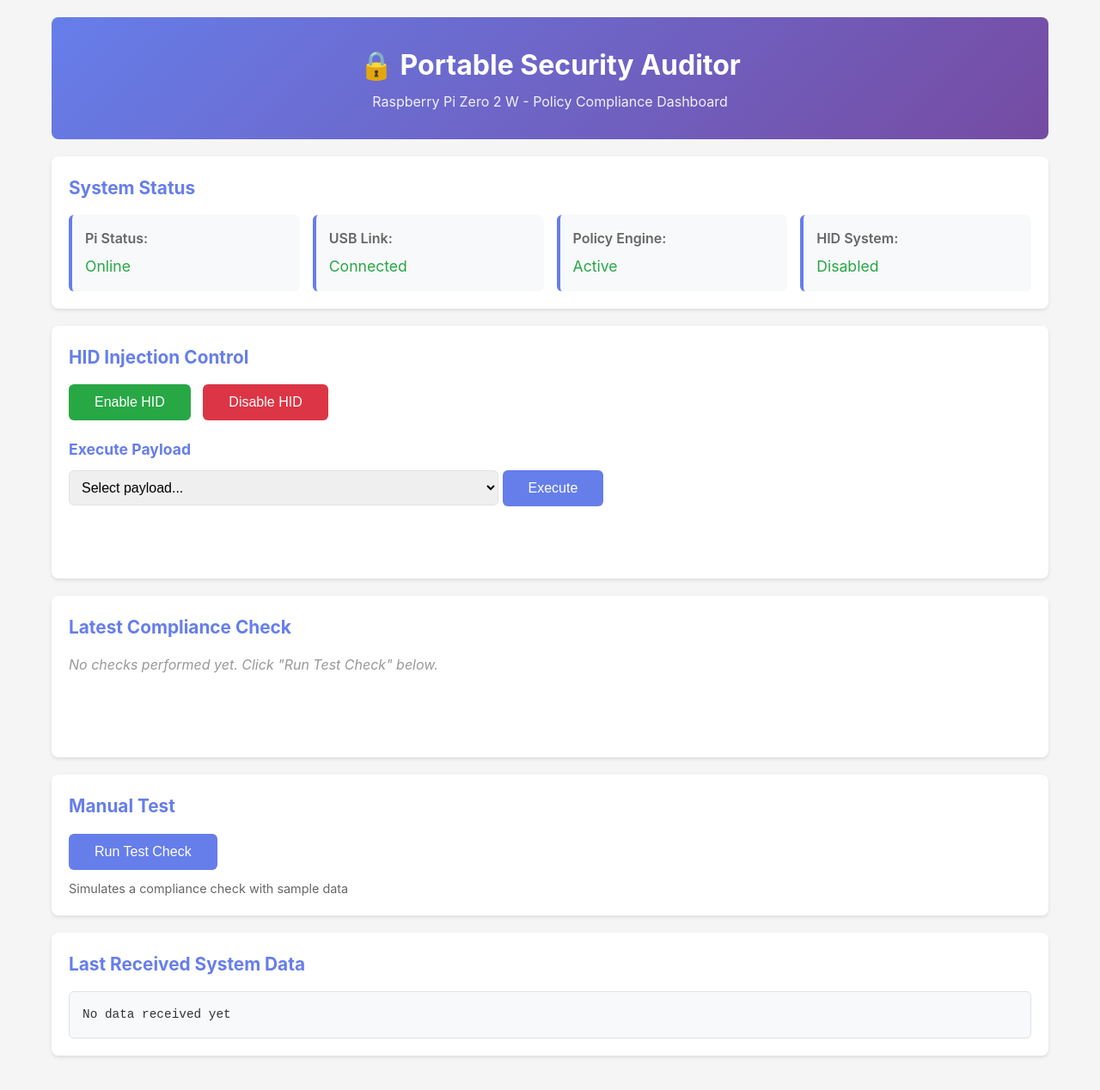
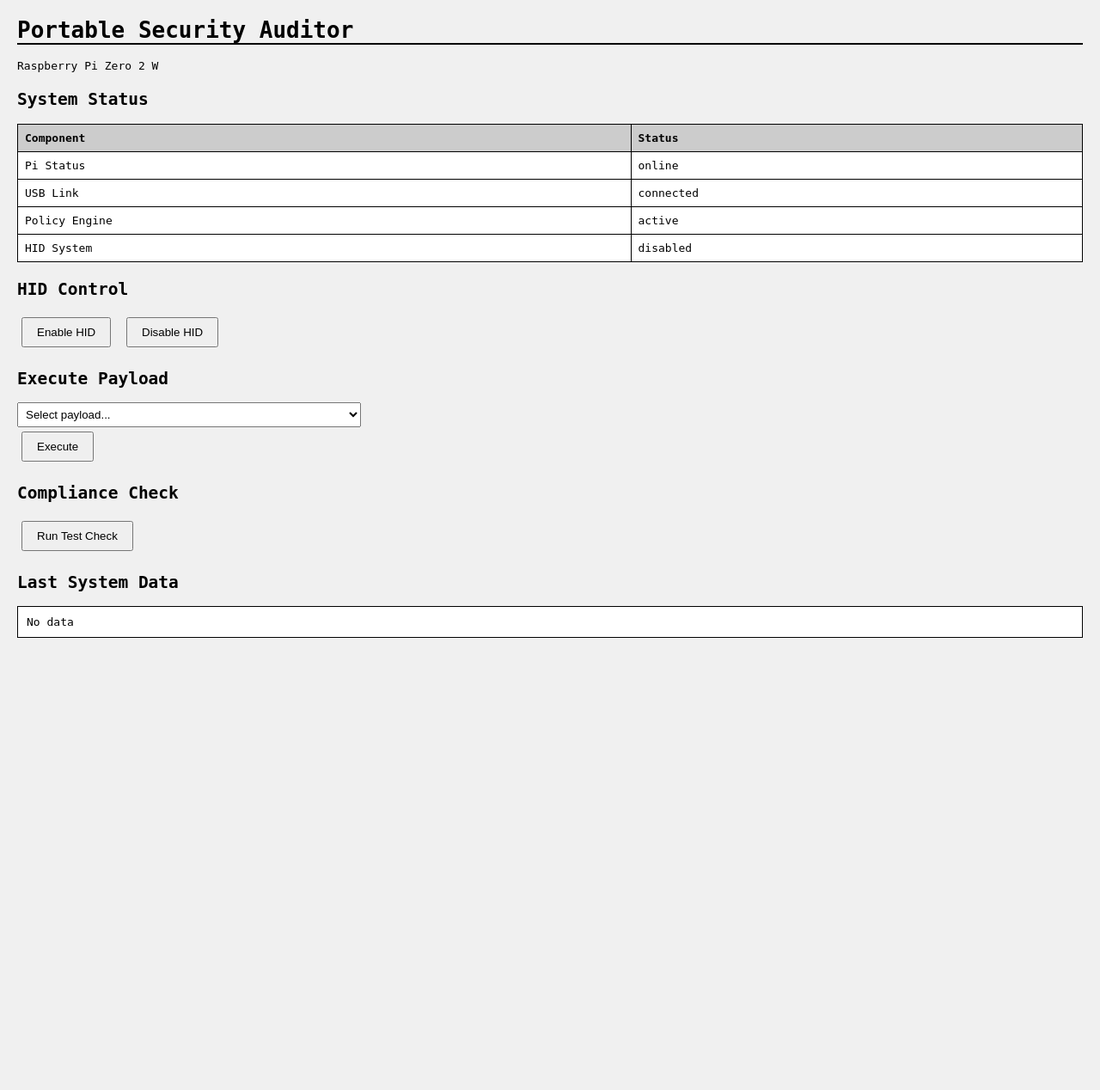
Before and after one commit to sahilbhatt99/Portable-Security-Auditor-using-Raspberry-Pi-Zero-2-W, a Flask app: page / in a window 1280 px wide. Shown: the whole page at 86% size. After the commit the page ends 742 px from the top, so only its background shows below. Run offline with Flask 3, Linux system fonts and the light colour scheme.

Commit message:
Simplify UI to bare-bones old school HTML

```diff
--- a/templates/index.html
+++ b/templates/index.html
@@ -1,234 +1,129 @@
 <!DOCTYPE html>
-<html lang="en">
+<html>
 <head>
-    <meta charset="UTF-8">
+    <title>Security Auditor</title>
     <meta name="viewport" content="width=device-width, initial-scale=1.0">
-    <title>Portable Security Auditor Dashboard</title>
-    <link rel="stylesheet" href="{{ url_for('static', filename='style.css') }}">
+    <style>
+        body { font-family: monospace; margin: 20px; background: #f0f0f0; }
+        h1 { border-bottom: 2px solid #000; }
+        h2 { margin-top: 20px; }
+        table { border-collapse: collapse; width: 100%; margin: 10px 0; background: #fff; }
+        th, td { border: 1px solid #000; padding: 8px; text-align: left; }
+        th { background: #ccc; }
+        button { padding: 8px 16px; margin: 5px; cursor: pointer; }
+        .success { color: green; }
+        .error { color: red; }
+        pre { background: #fff; border: 1px solid #000; padding: 10px; overflow: auto; }
+        select { padding: 5px; width: 100%; max-width: 400px; }
+    </style>
 </head>
 <body>
-    <div class="container">
-        <!-- Header -->
-        <header>
-            <h1>🔒 Portable Security Auditor</h1>
-            <p>Raspberry Pi Zero 2 W - Policy Compliance Dashboard</p>
-        </header>
+    <h1>Portable Security Auditor</h1>
+    <p>Raspberry Pi Zero 2 W</p>
 
-        <!-- System Status Panel -->
-        <section class="status-panel">
     <h2>System Status</h2>
-            <div class="status-grid">
-                <div class="status-item">
-                    <span class="label">Pi Status:</span>
-                    <span class="value" id="pi-status">Loading...</span>
-                </div>
-                <div class="status-item">
-                    <span class="label">USB Link:</span>
-                    <span class="value" id="usb-status">Loading...</span>
-                </div>
-                <div class="status-item">
-                    <span class="label">Policy Engine:</span>
-                    <span class="value" id="policy-status">Loading...</span>
-                </div>
-                <div class="status-item">
-                    <span class="label">HID System:</span>
-                    <span class="value" id="hid-status">Loading...</span>
-                </div>
-            </div>
-        </section>
+    <table>
+        <tr><th>Component</th><th>Status</th></tr>
+        <tr><td>Pi Status</td><td id="pi-status">...</td></tr>
+        <tr><td>USB Link</td><td id="usb-status">...</td></tr>
+        <tr><td>Policy Engine</td><td id="policy-status">...</td></tr>
+        <tr><td>HID System</td><td id="hid-status">...</td></tr>
+    </table>
 
-        <!-- HID Control Panel -->
-        <section class="hid-panel">
-            <h2>HID Injection Control</h2>
-            <div class="hid-controls">
-                <button id="hid-enable-btn" class="btn-success">Enable HID</button>
-                <button id="hid-disable-btn" class="btn-danger">Disable HID</button>
-            </div>
-            <div class="payload-section">
-                <h3>Execute Payload</h3>
-                <select id="payload-select" class="payload-dropdown">
+    <h2>HID Control</h2>
+    <button onclick="enableHID()">Enable HID</button>
+    <button onclick="disableHID()">Disable HID</button>
+    <p id="hid-msg"></p>
+
+    <h2>Execute Payload</h2>
+    <select id="payload">
         <option value="">Select payload...</option>
-                </select>
-                <button id="execute-payload-btn" class="btn-primary">Execute</button>
-            </div>
-            <div id="hid-result" class="hid-result-box"></div>
-        </section>
+    </select><br>
+    <button onclick="executePayload()">Execute</button>
+    <p id="exec-msg"></p>
 
-        <!-- Compliance Result Display -->
-        <section class="compliance-panel">
-            <h2>Latest Compliance Check</h2>
-            <div id="compliance-result" class="result-box">
-                <p class="placeholder">No checks performed yet. Click "Run Test Check" below.</p>
-            </div>
-        </section>
+    <h2>Compliance Check</h2>
+    <button onclick="runTest()">Run Test Check</button>
+    <div id="compliance-result"></div>
 
-        <!-- Manual Test Check -->
-        <section class="test-panel">
-            <h2>Manual Test</h2>
-            <button id="test-btn" class="btn-primary">Run Test Check</button>
-            <p class="hint">Simulates a compliance check with sample data</p>
-        </section>
-
-        <!-- Last Received Data -->
-        <section class="data-panel">
-            <h2>Last Received System Data</h2>
-            <pre id="system-data" class="data-box">No data received yet</pre>
-        </section>
-    </div>
+    <h2>Last System Data</h2>
+    <pre id="system-data">No data</pre>
 
     <script>
-        // Load system status on page load
-        async function loadStatus() {
-            try {
-                const response = await fetch('/status');
-                const data = await response.json();
-
-                document.getElementById('pi-status').textContent = data.system.pi_status;
-                document.getElementById('usb-status').textContent = data.system.usb_link;
-                document.getElementById('policy-status').textContent = data.system.policy_engine;
-                document.getElementById('hid-status').textContent = data.system.hid_enabled ? 'enabled' : 'disabled';
-            } catch (error) {
-                console.error('Failed to load status:', error);
-            }
+        function loadStatus() {
+            fetch('/status').then(r => r.json()).then(d => {
+                document.getElementById('pi-status').textContent = d.system.pi_status;
+                document.getElementById('usb-status').textContent = d.system.usb_link;
+                document.getElementById('policy-status').textContent = d.system.policy_engine;
+                document.getElementById('hid-status').textContent = d.system.hid_enabled ? 'enabled' : 'disabled';
+            });
         }
 
-        // Load available payloads
-        async function loadPayloads() {
-            try {
-                const response = await fetch('/hid/payloads');
-                const payloads = await response.json();
-
-                const select = document.getElementById('payload-select');
-                select.innerHTML = '<option value="">Select payload...</option>';
-
-                for (const [key, payload] of Object.entries(payloads)) {
-                    const option = document.createElement('option');
-                    option.value = key;
-                    option.textContent = `${payload.name} - ${payload.description}`;
-                    select.appendChild(option);
+        function loadPayloads() {
+            fetch('/hid/payloads').then(r => r.json()).then(p => {
+                const sel = document.getElementById('payload');
+                sel.innerHTML = '<option value="">Select payload...</option>';
+                for (const [k, v] of Object.entries(p)) {
+                    sel.innerHTML += `<option value="${k}">${v.name}</option>`;
                 }
-            } catch (error) {
-                console.error('Failed to load payloads:', error);
-            }
+            });
         }
 
-        // Display compliance result
-        function displayResult(result) {
-            const resultDiv = document.getElementById('compliance-result');
-            const compliantClass = result.compliant ? 'compliant' : 'non-compliant';
-
-            let html = `
-                <div class="result ${compliantClass}">
-                    <h3>${result.compliant ? '✓ Compliant' : '✗ Non-Compliant'}</h3>
-                    <p><strong>Host:</strong> ${result.host}</p>
-                    <p><strong>Timestamp:</strong> ${result.timestamp}</p>
-            `;
-
-            if (result.issues && result.issues.length > 0) {
-                html += '<p><strong>Issues Found:</strong></p><ul>';
-                result.issues.forEach(issue => {
-                    html += `<li>${issue}</li>`;
+        function enableHID() {
+            fetch('/hid/enable', {method: 'POST'}).then(r => r.json()).then(d => {
+                document.getElementById('hid-msg').innerHTML = '<span class="success">HID enabled</span>';
+                loadStatus();
             });
-                html += '</ul>';
-            } else {
-                html += '<p>No issues detected.</p>';
         }
 
-            html += '</div>';
-            resultDiv.innerHTML = html;
+        function disableHID() {
+            fetch('/hid/disable', {method: 'POST'}).then(r => r.json()).then(d => {
+                document.getElementById('hid-msg').innerHTML = '<span class="error">HID disabled</span>';
+                loadStatus();
+            });
         }
 
-        // Run manual test check
-        document.getElementById('test-btn').addEventListener('click', async () => {
-            const testData = {
+        function executePayload() {
+            const p = document.getElementById('payload').value;
+            if (!p) { alert('Select a payload'); return; }
+            fetch('/hid/execute', {
+                method: 'POST',
+                headers: {'Content-Type': 'application/json'},
+                body: JSON.stringify({payload: p, variables: {SERVER_IP: window.location.host}})
+            }).then(r => r.json()).then(d => {
+                if (d.success) {
+                    document.getElementById('exec-msg').innerHTML = '<span class="success">Executed: ' + p + '</span>';
+                } else {
+                    document.getElementById('exec-msg').innerHTML = '<span class="error">Failed: ' + d.error + '</span>';
+                }
+            });
+        }
+
+        function runTest() {
+            const data = {
                 hostname: 'TEST-PC',
                 firewall_enabled: Math.random() > 0.5,
                 antivirus_updated: Math.random() > 0.5,
-                disk_encryption: Math.random() > 0.5,
-                os_version: 'Windows 11',
-                last_update: '2024-01-15'
+                disk_encryption: Math.random() > 0.5
             };
-
-            try {
-                const response = await fetch('/check', {
+            fetch('/check', {
                 method: 'POST',
-                    headers: {
-                        'Content-Type': 'application/json'
-                    },
-                    body: JSON.stringify(testData)
+                headers: {'Content-Type': 'application/json'},
+                body: JSON.stringify(data)
+            }).then(r => r.json()).then(d => {
+                let html = '<table><tr><th>Field</th><th>Value</th></tr>';
+                html += '<tr><td>Compliant</td><td>' + (d.compliant ? 'YES' : 'NO') + '</td></tr>';
+                html += '<tr><td>Host</td><td>' + d.host + '</td></tr>';
+                html += '<tr><td>Timestamp</td><td>' + d.timestamp + '</td></tr>';
+                if (d.issues.length > 0) {
+                    html += '<tr><td>Issues</td><td>' + d.issues.join(', ') + '</td></tr>';
+                }
+                html += '</table>';
+                document.getElementById('compliance-result').innerHTML = html;
+                document.getElementById('system-data').textContent = JSON.stringify(data, null, 2);
             });
-
-                const result = await response.json();
-                displayResult(result);
-
-                // Display raw data
-                document.getElementById('system-data').textContent =
-                    JSON.stringify(testData, null, 2);
-            } catch (error) {
-                console.error('Check failed:', error);
-                alert('Failed to perform compliance check');
-            }
-        });
-
-        // HID Control Handlers
-        document.getElementById('hid-enable-btn').addEventListener('click', async () => {
-            try {
-                const response = await fetch('/hid/enable', { method: 'POST' });
-                const result = await response.json();
-                document.getElementById('hid-result').innerHTML =
-                    `<p class="success">HID system enabled at ${result.timestamp}</p>`;
-                loadStatus();
-            } catch (error) {
-                document.getElementById('hid-result').innerHTML =
-                    `<p class="error">Failed to enable HID: ${error}</p>`;
-            }
-        });
-
-        document.getElementById('hid-disable-btn').addEventListener('click', async () => {
-            try {
-                const response = await fetch('/hid/disable', { method: 'POST' });
-                const result = await response.json();
-                document.getElementById('hid-result').innerHTML =
-                    `<p class="warning">HID system disabled at ${result.timestamp}</p>`;
-                loadStatus();
-            } catch (error) {
-                document.getElementById('hid-result').innerHTML =
-                    `<p class="error">Failed to disable HID: ${error}</p>`;
-            }
-        });
-
-        document.getElementById('execute-payload-btn').addEventListener('click', async () => {
-            const payload = document.getElementById('payload-select').value;
-            if (!payload) {
-                alert('Please select a payload');
-                return;
         }
 
-            try {
-                const response = await fetch('/hid/execute', {
-                    method: 'POST',
-                    headers: { 'Content-Type': 'application/json' },
-                    body: JSON.stringify({
-                        payload: payload,
-                        variables: { SERVER_IP: window.location.host }
-                    })
-                });
-
-                const result = await response.json();
-                if (result.success) {
-                    document.getElementById('hid-result').innerHTML =
-                        `<p class="success">✓ Payload "${payload}" executed successfully</p>`;
-                } else {
-                    document.getElementById('hid-result').innerHTML =
-                        `<p class="error">✗ Execution failed: ${result.error}</p>`;
-                }
-            } catch (error) {
-                document.getElementById('hid-result').innerHTML =
-                    `<p class="error">✗ Request failed: ${error}</p>`;
-            }
-        });
-
-        // Auto-refresh status every 5 seconds
         loadStatus();
         loadPayloads();
         setInterval(loadStatus, 5000);
```
Lines whose indentation alone changed are shown as unchanged.
